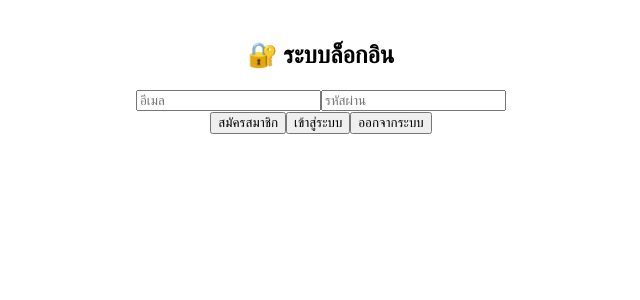
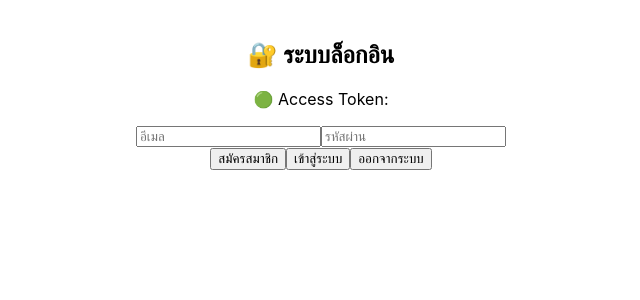
Before and after one commit to naphatsornn/firebase, a React (Create React App) app: page / in a window 1280 px wide. Shown: the top 300 px of the page, without its empty margins (319-959 px from the left). Built offline with nearby package versions, Linux system fonts and the light colour scheme; no server answers.

Commit message:
Initial commit: React + Node.js mini app with access_token support

```diff
--- a/src/App.js
+++ b/src/App.js
@@ -61,7 +61,7 @@ function App() {
   return (
     <div style={{ textAlign: "center", padding: "20px" }}>
       <h2>🔐 ระบบล็อกอิน</h2>
-      {accessToken && <p>🟢 Access Token: <code>{accessToken}</code></p>}
+      <p>🟢 Access Token: <code>{accessToken}</code></p>
 
       <input type="email" placeholder="อีเมล" value={email} onChange={(e) => setEmail(e.target.value)} />
       <input type="password" placeholder="รหัสผ่าน" value={password} onChange={(e) => setPassword(e.target.value)} />
```
